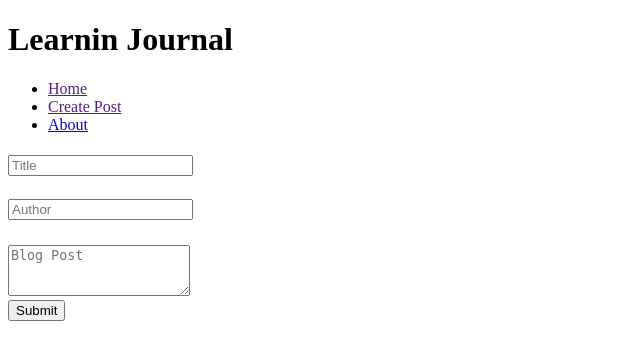
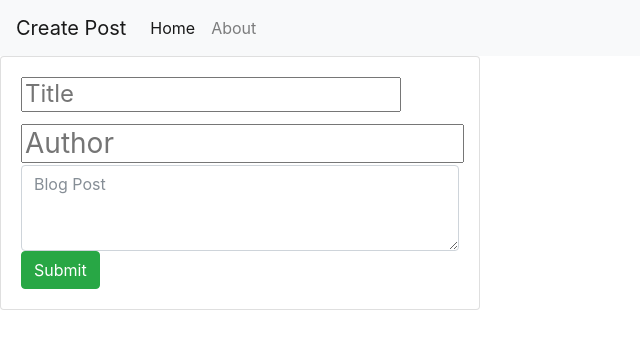
Before and after one commit to kavdi/pyramid-learning-journal, a Python web app: template learning_journal/templates/crea_entry.jinja2 in a window 1280 px wide. Shown: the top 360 px of the page, without its empty margins (0-640 px from the left). Run offline with Jinja, Linux system fonts and the light colour scheme; the template is opened without the code that fills it, so the values that code supplies are empty; some libraries are stand-ins or nearby versions.

Commit message:
did some styling to make it look a little better.

```diff
--- a/learning_journal/templates/crea_entry.jinja2
+++ b/learning_journal/templates/crea_entry.jinja2
@@ -2,14 +2,14 @@
 
 {% block content %}
 <form method="post">
-     <div class="card" style="width: 20rem;">
+     <div class="card" style="width: 30rem;">
       <div class="card-body">
         <h4 class="card-title"><input name="title" type="text" placeholder="Title"></h4>
         <h3 class="author"><input type="text" name="author" placeholder="Author"></h3>
         <h6 class="card-subtitle mb-2 text-muted" name="date">{{ date }}</h6>
         <textarea name="text" class="form-control" id="exampleFormControlTextarea1" rows="3" placeholder="Blog Post"></textarea>
+        <button type="submit" class="btn btn-success">Submit</button>
       </div>
     </div>
-    <button type="submit" class="submit">Submit</button>
 </form>
 {% endblock %}
--- a/learning_journal/templates/edit_entry.jinja2
+++ b/learning_journal/templates/edit_entry.jinja2
@@ -2,14 +2,14 @@
 
 {% block content %}
 <form method="post">
-     <div class="card" style="width: 20rem;">
+     <div class="card" style="width: 30rem;">
       <div class="card-body">
         <h4 class="card-title"><input name="title" type="text" value="{{ post.title }}"></h4>
         <h3 class="author">{{ post.author }}</h3>
         <h6 class="card-subtitle mb-2 text-muted">{{ post.date }}</h6>
         <textarea name="text" class="form-control" id="exampleFormControlTextarea1" rows="3">{{ post.text }}</textarea>
+        <button type="submit" class="btn btn-success">Submit</button>
       </div>
     </div>
-    <button type="submit" class="submit">Submit</button>
 </form>
 {% endblock %}
--- a/learning_journal/templates/layout.jinja2
+++ b/learning_journal/templates/layout.jinja2
@@ -1,28 +1,28 @@
-<!DOCTYPE html>
-<html>
+<!doctype html>
+<html lang="en">
   <head>
+    <title>Learning Journal</title>
     <meta charset="utf-8">
-    <title>Pyramid Learning Journal</title>
-    <h1>Learnin Journal</h1>
+    <meta name="viewport" content="width=device-width, initial-scale=1, shrink-to-fit=no">
+    <link rel="stylesheet" href="https://maxcdn.bootstrapcdn.com/bootstrap/4.0.0-beta.2/css/bootstrap.min.css" integrity="sha384-PsH8R72JQ3SOdhVi3uxftmaW6Vc51MKb0q5P2rRUpPvrszuE4W1povHYgTpBfshb" crossorigin="anonymous">
   </head>
   <body>
-<nav class="navbar navbar-expand-lg navbar-light bg-light">
-  <span class="navbar-toggler-icon"></span>
-  <div class="collapse navbar-collapse" id="navbarNav">
-    <ul class="navbar-nav">
-      <li class="nav-item active">
-        <a class="nav-link" href="{{ request.route_url('home') }}">Home</a>
-      </li>
-      <li class="nav-item">
-        <a class="nav-link" href="{{ request.route_url('create') }}">Create Post</a>
-      </li>
-      <li class="nav-item">
-        <a class="nav-link" href="#">About</a>
-      </li>
-    </ul>
-  </div>
-</nav>
+    <nav class="navbar navbar-expand-lg navbar-light bg-light">
+      <a class="navbar-brand" href="{{ request.route_url('create') }}">Create Post</a>
+      <button class="navbar-toggler" type="button" data-toggle="collapse" data-target="#navbarNavAltMarkup" aria-controls="navbarNavAltMarkup" aria-expanded="false" aria-label="Toggle navigation">
+        <span class="navbar-toggler-icon"></span>
+      </button>
+      <div class="collapse navbar-collapse" id="navbarNavAltMarkup">
+        <div class="navbar-nav">
+          <a class="nav-item nav-link active" href="{{ request.route_url('home') }}">Home <span class="sr-only">(current)</span></a>
+          <a class="nav-item nav-link" href="#">About</a>
+        </div>
+      </div>
+    </nav>
     {% block content %}
     {% endblock %}
+    <script src="https://code.jquery.com/jquery-3.2.1.slim.min.js" integrity="sha384-KJ3o2DKtIkvYIK3UENzmM7KCkRr/rE9/Qpg6aAZGJwFDMVNA/GpGFF93hXpG5KkN" crossorigin="anonymous"></script>
+    <script src="https://cdnjs.cloudflare.com/ajax/libs/popper.js/1.12.3/umd/popper.min.js" integrity="sha384-vFJXuSJphROIrBnz7yo7oB41mKfc8JzQZiCq4NCceLEaO4IHwicKwpJf9c9IpFgh" crossorigin="anonymous"></script>
+    <script src="https://maxcdn.bootstrapcdn.com/bootstrap/4.0.0-beta.2/js/bootstrap.min.js" integrity="sha384-alpBpkh1PFOepccYVYDB4do5UnbKysX5WZXm3XxPqe5iKTfUKjNkCk9SaVuEZflJ" crossorigin="anonymous"></script>
   </body>
 </html>
--- a/learning_journal/templates/view_entry.jinja2
+++ b/learning_journal/templates/view_entry.jinja2
@@ -1,12 +1,12 @@
 {% extends "layout.jinja2" %}
 
 {% block content %}
-     <div class="card" style="width: 20rem;">
+     <div class="card" style="width: 30rem;">
       <div class="card-body">
         <h4 class="card-title">{{ post.title }}</h4>
         <h6 class="card-subtitle mb-2 text-muted">{{ post.date }}</h6>
         <p class="card-text">{{ post.text }}</p>
+        <a href="{{ request.route_url('update', id=post.id) }}" id="{{ post.id }}" class="btn btn-warning">Edit</a>
       </div>
-        <a href="{{ request.route_url('update', id=post.id) }}" id="{{ post.id }}" class="card-link">Edit</a>
     </div>
 {% endblock %}
--- a/learning_journal/tests.py
+++ b/learning_journal/tests.py
@@ -58,10 +58,10 @@ def test_list_view_returns_list_of_journals_in_dict(dummy_request):
 # def test_journal_exists(dummy_request):
 #     from learning_journal.views.default import list_view
 #     new_entry = MyModel(
-#         id=11,
 #         title='Something Awesome',
-#         creation_date=datetime.strptime("11/02/2017", FMT),
-#         body='Some random letters and what not.'
+#         author='kavdi',
+#         date=datetime.strptime("11/02/2017", FMT),
+#         text='Some random letters and what not.'
 #     )
 #     dummy_request.dbsession.add(new_entry)
 #     dummy_request.dbsession.commit()
```
Also changed, not shown: learning_journal/templates/home_page.jinja2 (+4 -4 lines).
